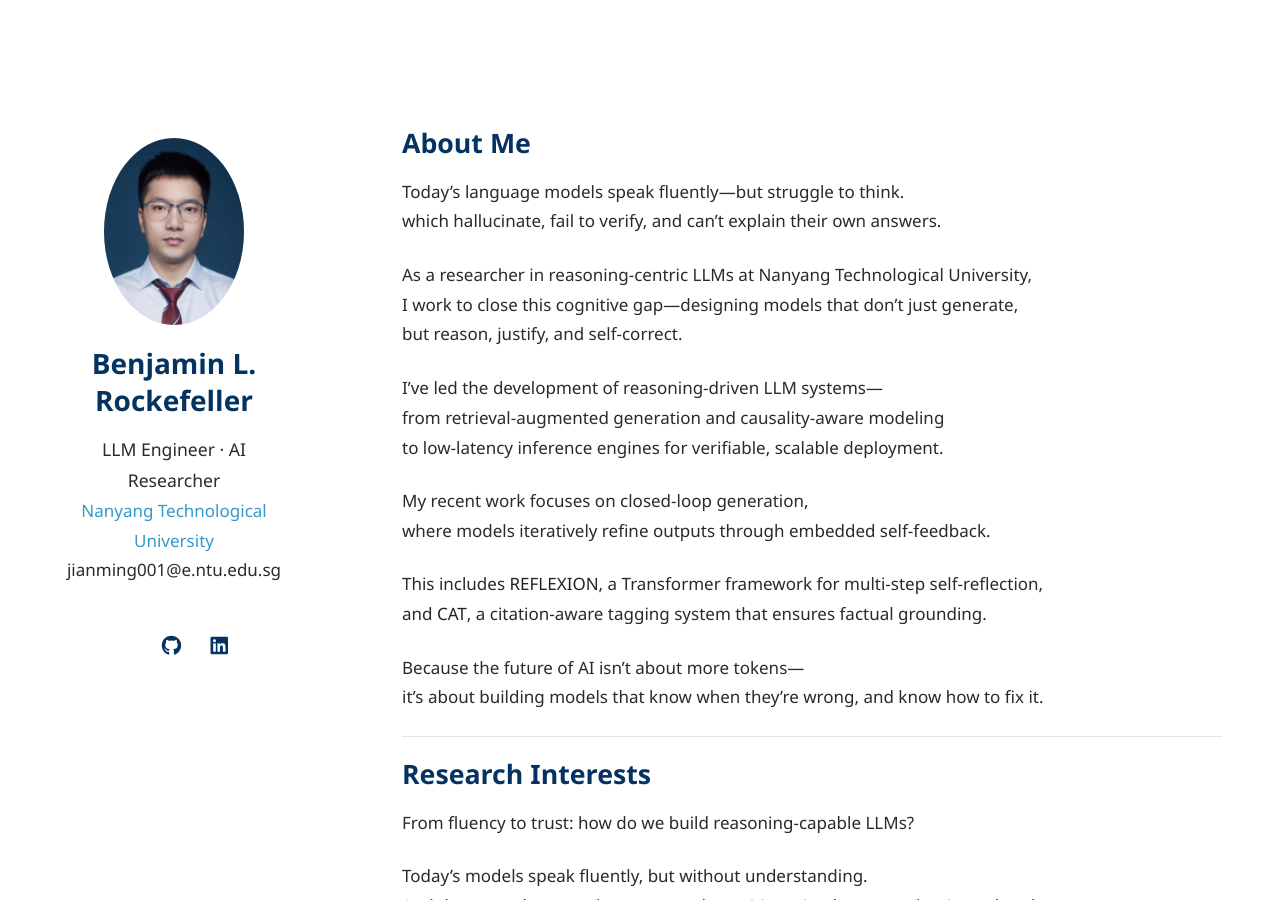
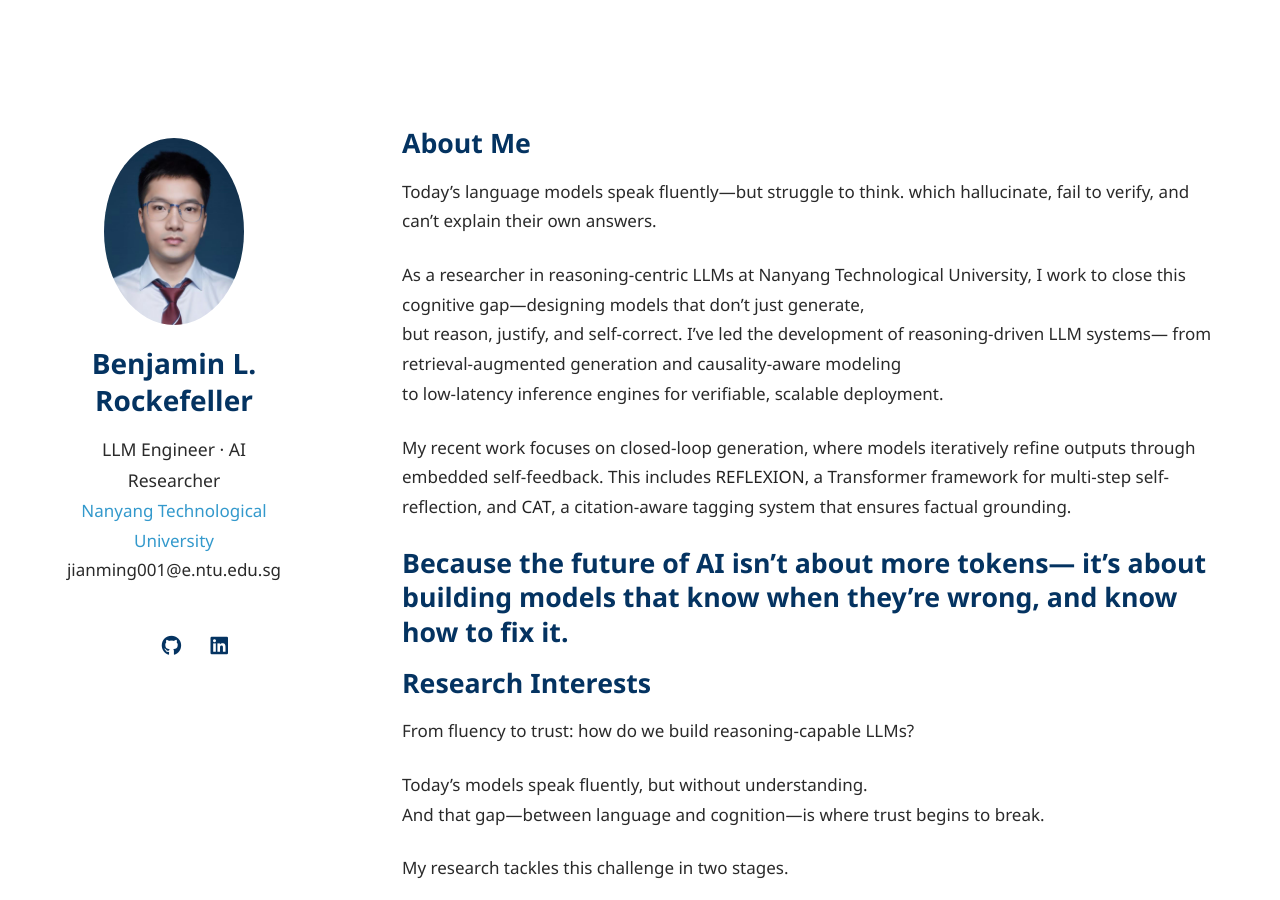
Before and after one commit to BenjaminRockefeller/benjaminrockefeller.github.io, a Jekyll site: the page built from index.md, in a window 1280 px wide and 900 px high. Built offline with Jekyll 4.4.1, drawn with Linux system fonts in a browser that asks for light colours; a style sheet for code colours, icons or effects is not loaded; our own code applies the rules of GitHub Pages for plain Markdown files.

```diff
--- a/index.md
+++ b/index.md
@@ -4,28 +4,17 @@ layout: homepage
 
 ## About Me
 
-Today’s language models speak fluently—but struggle to think.
-which hallucinate, fail to verify, and can’t explain their own answers.
+Today’s language models speak fluently—but struggle to think.  which hallucinate, fail to verify, and can’t explain their own answers.
 
-As a researcher in reasoning-centric LLMs at Nanyang Technological University,
-I work to close this cognitive gap—designing models that don’t just generate,
-but reason, justify, and self-correct.
-
-I’ve led the development of reasoning-driven LLM systems—
-from retrieval-augmented generation and causality-aware modeling
+As a researcher in reasoning-centric LLMs at Nanyang Technological University,  I work to close this cognitive gap—designing models that don’t just generate,
+but reason, justify, and self-correct.  I’ve led the development of reasoning-driven LLM systems—  from retrieval-augmented generation and causality-aware modeling
 to low-latency inference engines for verifiable, scalable deployment.
 
-My recent work focuses on closed-loop generation,
-where models iteratively refine outputs through embedded self-feedback.
+My recent work focuses on closed-loop generation,  where models iteratively refine outputs through embedded self-feedback.  This includes **REFLEXION**,
+a Transformer framework for multi-step self-reflection,  and **CAT**, a citation-aware tagging system that ensures factual grounding.
 
-This includes **REFLEXION**, a Transformer framework for multi-step self-reflection,
-and **CAT**, a citation-aware tagging system that ensures factual grounding.
-
-Because the future of AI isn’t about more tokens—
-it’s about building models that know when they’re wrong, and know how to fix it.
-
+Because the future of AI isn’t about more tokens—  it’s about building models that know when they’re wrong, and know how to fix it.
 ---
-
 ## Research Interests
 
 From fluency to trust: how do we build reasoning-capable LLMs?
```
